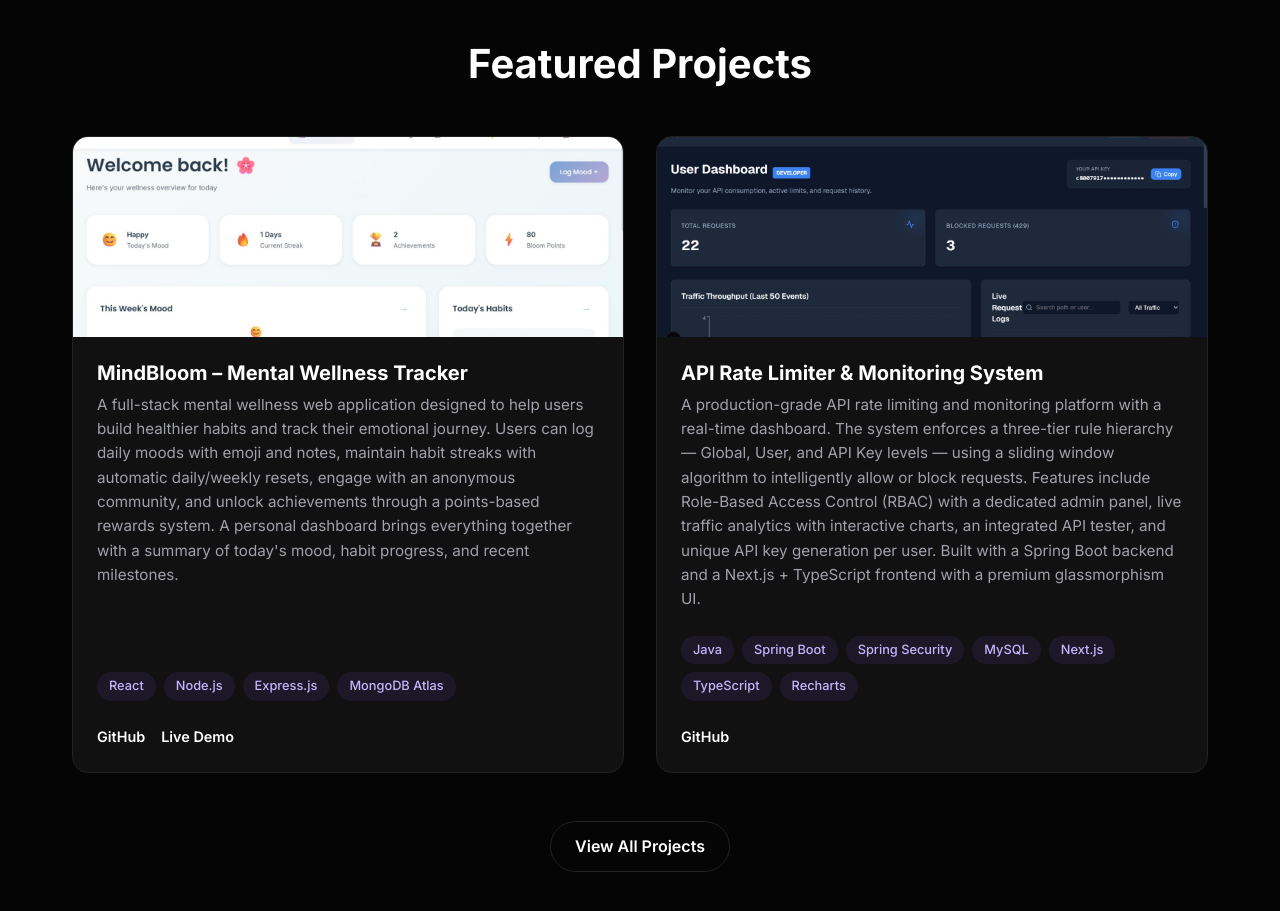
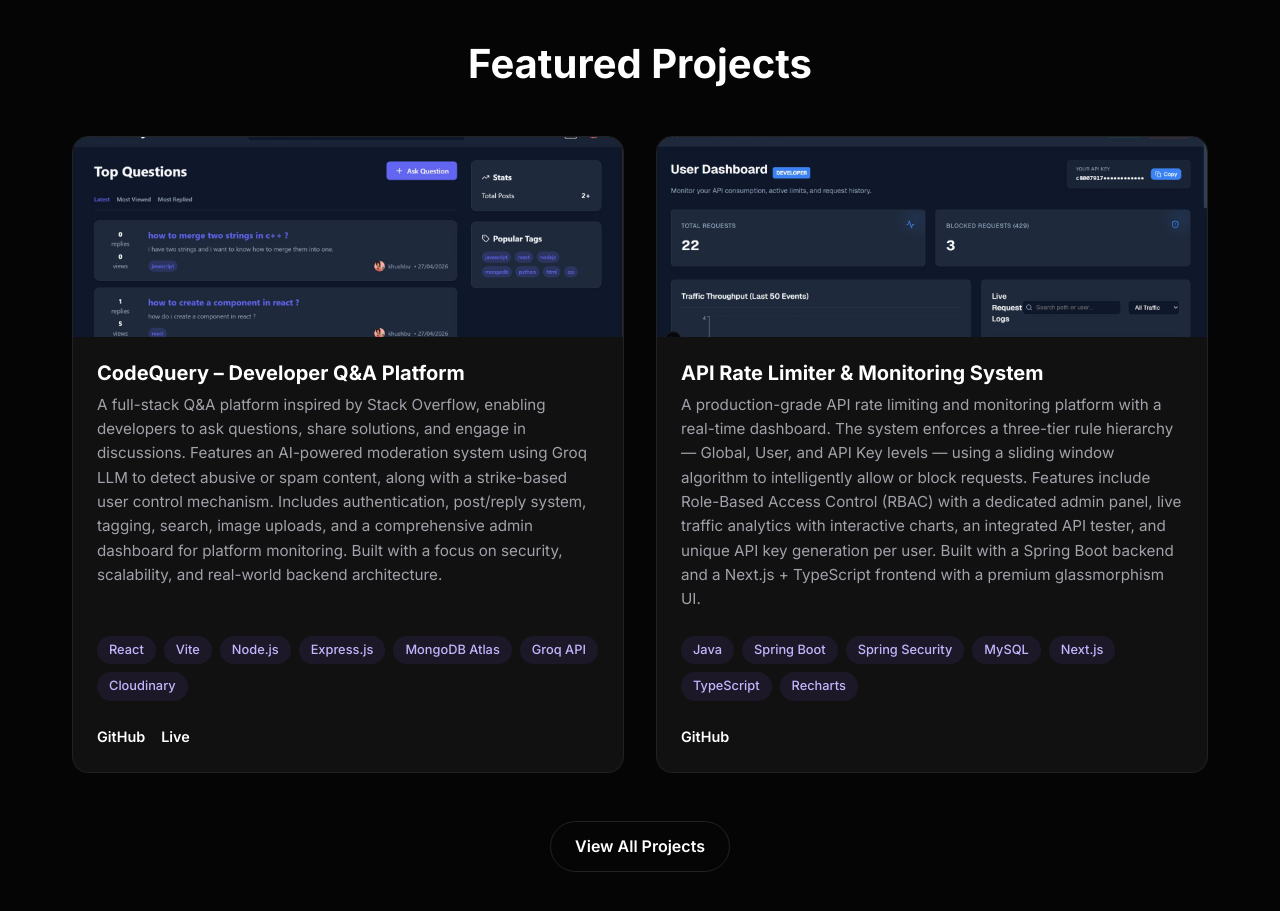
Before and after one commit to Khushbu696/Portfolio, a Next.js app: page / in a window 1280 px wide. Shown: the part 2660-3571 px from the top of the page. Built offline with nearby package versions, Linux system fonts and the light colour scheme.

Commit message:
updated the new resume and changed featured projects in home page

```diff
--- a/src/app/page.tsx
+++ b/src/app/page.tsx
@@ -142,12 +142,12 @@ export default function Home() {
           <h2 className={styles.sectionTitle}>Featured Projects</h2>
           <div className={styles.projectsGrid}>
             <ProjectCard
-              title="MindBloom – Mental Wellness Tracker"
-              description="A full-stack mental wellness web application designed to help users build healthier habits and track their emotional journey. Users can log daily moods with emoji and notes, maintain habit streaks with automatic daily/weekly resets, engage with an anonymous community, and unlock achievements through a points-based rewards system. A personal dashboard brings everything together with a summary of today's mood, habit progress, and recent milestones."
-              image="/projects/mindbloom.png"
-              stack={["React", "Node.js", "Express.js", "MongoDB Atlas"]}
-              githubUrl='https://github.com/Khushbu696/MindBloom'
-              liveUrl="https://k-mindbloom.netlify.app"
+              title="CodeQuery – Developer Q&A Platform"
+              description="A full-stack Q&A platform inspired by Stack Overflow, enabling developers to ask questions, share solutions, and engage in discussions. Features an AI-powered moderation system using Groq LLM to detect abusive or spam content, along with a strike-based user control mechanism. Includes authentication, post/reply system, tagging, search, image uploads, and a comprehensive admin dashboard for platform monitoring. Built with a focus on security, scalability, and real-world backend architecture."
+              image="/projects/codequery.jpeg"
+              stack={["React", "Vite", "Node.js", "Express.js", "MongoDB Atlas", "Groq API", "Cloudinary"]}
+              githubUrl='https://github.com/Khushbu696/CodeQuery'
+              liveUrl="https://codequery-app.netlify.app/"
             />
             <ProjectCard
               title="API Rate Limiter & Monitoring System"
--- a/src/app/projects/page.tsx
+++ b/src/app/projects/page.tsx
@@ -12,7 +12,7 @@ const projectsData = [
     title: 'CodeQuery – Developer Q&A Platform',
     description: "A full-stack Q&A platform inspired by Stack Overflow, enabling developers to ask questions, share solutions, and engage in discussions. Features an AI-powered moderation system using Groq LLM to detect abusive or spam content, along with a strike-based user control mechanism. Includes authentication, post/reply system, tagging, search, image uploads, and a comprehensive admin dashboard for platform monitoring. Built with a focus on security, scalability, and real-world backend architecture.",
     image: '/projects/codequery.jpeg',
-    stack: ["React", "Vite", "Node.js", "Express.js", "MongoDB Atlas", "Groq API", "Cloudinary", ],
+    stack: ["React", "Vite", "Node.js", "Express.js", "MongoDB Atlas", "Groq API", "Cloudinary"],
     githubUrl: 'https://github.com/Khushbu696/CodeQuery',
     liveUrl: 'https://codequery-app.netlify.app/',
     category: 'MERN'
--- a/src/components/ProjectCard.tsx
+++ b/src/components/ProjectCard.tsx
@@ -44,7 +44,7 @@ export default function ProjectCard({
           )}
           {liveUrl && (
             <a href={liveUrl} target="_blank" rel="noopener noreferrer">
-              Live Demo
+              Live
             </a>
           )}
           {youtubeUrl && (
```
Also changed, not shown: 1 other file (tests, documents, lock files or other folders).
